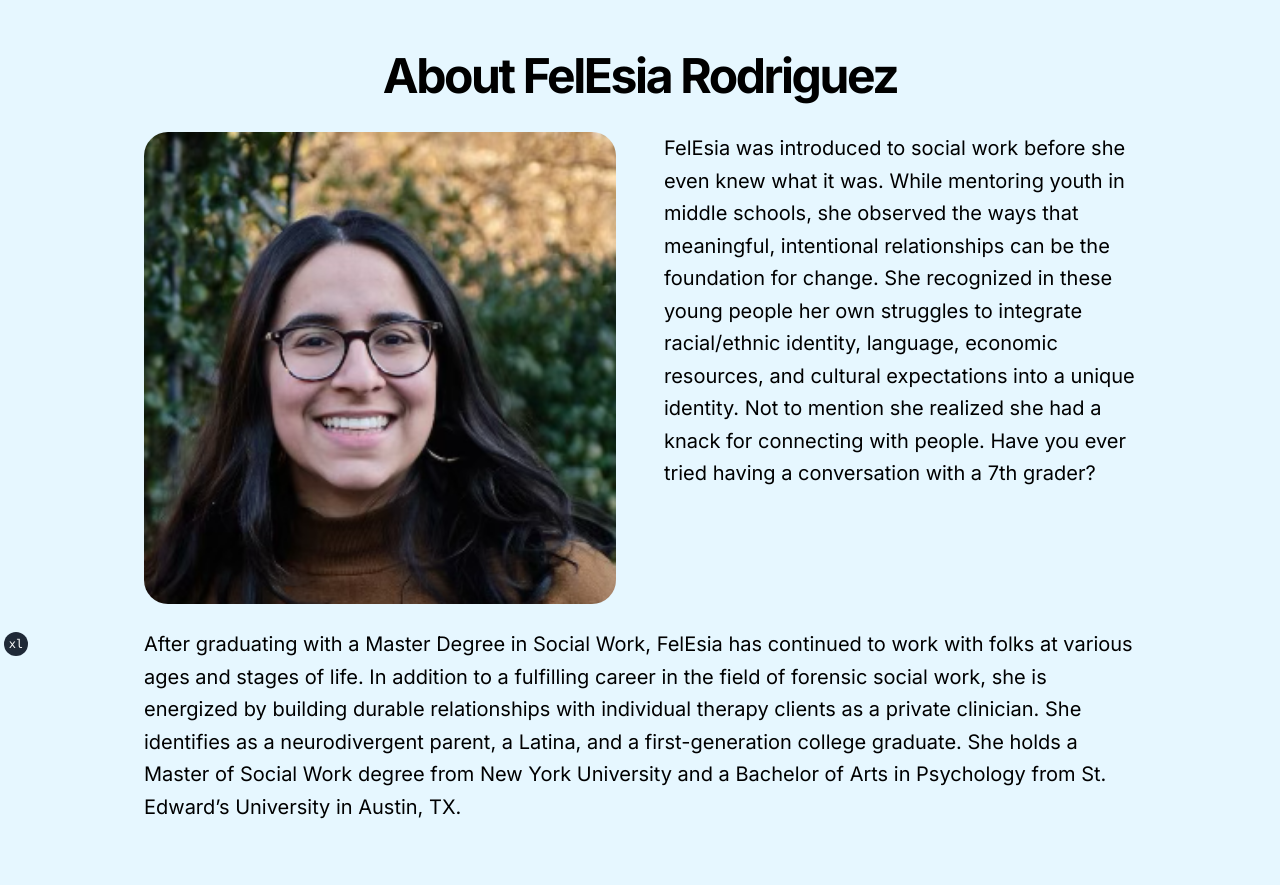
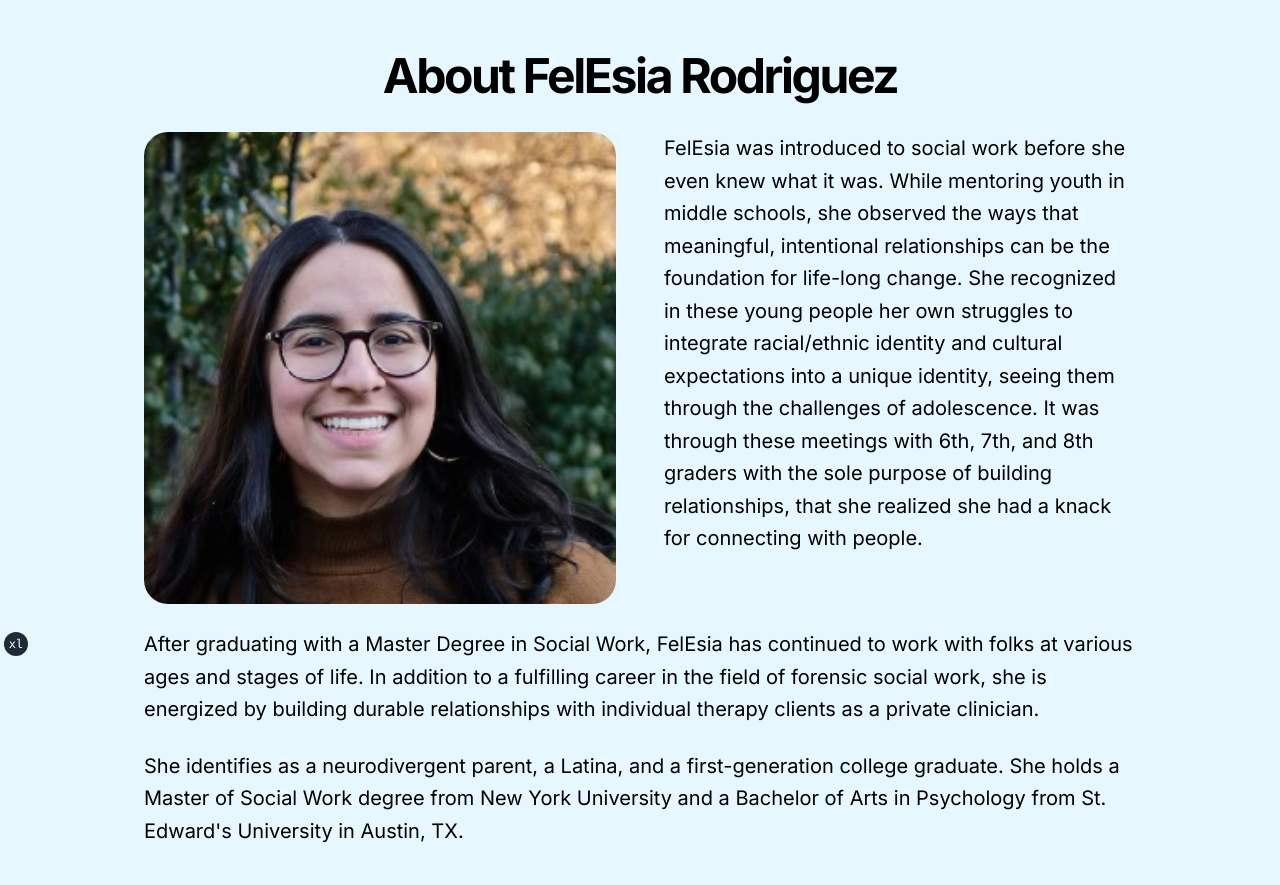
Before and after one commit to jbwashington/felesiarodriguez, a Next.js app: page /about in a window 1280 px wide. Shown: the part 140-1025 px from the top of the page. Built offline with nearby package versions, Linux system fonts and the light colour scheme.

Commit message:
updated site with felesia changes

```diff
--- a/app/about/page.tsx
+++ b/app/about/page.tsx
@@ -21,27 +21,30 @@ export default function AboutPage() {
                         knew what it was. While mentoring youth in middle
                         schools, she observed the ways that meaningful,
                         intentional relationships can be the foundation for
-                        change. She recognized in these young people her own
-                        struggles to integrate racial/ethnic identity, language,
-                        economic resources, and cultural expectations into a
-                        unique identity. Not to mention she realized she had a
-                        knack for connecting with people. Have you ever tried
-                        having a conversation with a 7th grader?
+                        life-long change. She recognized in these young people
+                        her own struggles to integrate racial/ethnic identity
+                        and cultural expectations into a unique identity, seeing
+                        them through the challenges of adolescence. It was
+                        through these meetings with 6th, 7th, and 8th graders
+                        with the sole purpose of building relationships, that
+                        she realized she had a knack for connecting with people.
                     </p>
                 </div>
-                    <p className=" md:text-xl/relaxed lg:text-base/relaxed xl:text-xl/relaxed">
-                        After graduating with a Master Degree in Social Work,
-                        FelEsia has continued to work with folks at various ages
-                        and stages of life. In addition to a fulfilling career
-                        in the field of forensic social work, she is energized
-                        by building durable relationships with individual
-                        therapy clients as a private clinician.
-                        She identifies as a neurodivergent parent, a Latina, and
-                        a first-generation college graduate. She holds a Master
-                        of Social Work degree from New York University and a
-                        Bachelor of Arts in Psychology from St. Edward’s
-                        University in Austin, TX.
-                    </p>
+                <p className=" md:text-xl/relaxed lg:text-base/relaxed xl:text-xl/relaxed">
+                    After graduating with a Master Degree in Social Work,
+                    FelEsia has continued to work with folks at various ages and
+                    stages of life. In addition to a fulfilling career in the
+                    field of forensic social work, she is energized by building
+                    durable relationships with individual therapy clients as a
+                    private clinician.
+                </p>
+                <p className=" md:text-xl/relaxed lg:text-base/relaxed xl:text-xl/relaxed">
+                    She identifies as a neurodivergent parent, a Latina, and a
+                    first-generation college graduate. She holds a Master of
+                    Social Work degree from New York University and a Bachelor
+                    of Arts in Psychology from St. Edward&apos;s University in
+                    Austin, TX.
+                </p>
             </div>
         </div>
     );
--- a/app/my-approach/page.tsx
+++ b/app/my-approach/page.tsx
@@ -4,22 +4,22 @@ import Link from "next/link";
 export default function MyApproach() {
     return (
         <div className="space-y-4 container mx-auto p-12 md:px-0">
-            <h2 className="text-3xl font-bold tracking-tighter sm:text-4xl md:text-5xl capitalize text-center py-4">My Approach</h2>
+            <h2 className="text-3xl font-bold tracking-tighter sm:text-4xl md:text-5xl capitalize text-center py-4">
+                My Approach
+            </h2>
             <p className="text-lg">
                 I believe that the therapeutic relationship is a microcosm that
                 provides information about ways of being and patterns of
                 interaction that are ripe for exploration. My job as your
                 therapist is to help clear the haze of uncertainty and work with
-                you to develop a clearer map of your life.
+                you to develop a roadmap of the life you want to create.
             </p>
-
             <p className="text-lg">
                 I come to you with over a decade of professional experience in
                 mental health and community social work, and my work as a
                 therapist is also colored by my lived experience and my own
                 intersecting identities. I am not a blank slate.
             </p>
-
             <p className="text-lg">
                 My approach is informal and relational. You can expect a warm
                 and authentic therapeutic experience, which may include loving
@@ -30,14 +30,15 @@ export default function MyApproach() {
                 choosing therapy at this time in your life and decide on some
                 goals to work on together.
             </p>
-
-
             <p className="text-lg">
                 If you think this may be a good fit and are interested in
-                hearing more, please feel free to <Link href="/contact" className="underline">schedule a free 15 minute
-                phone consultation</Link> through my calendar. Thank you for making
-                time to share a deeply intimate, human experience with me and
-                taking the first step in taking care of you.
+                hearing more, please feel free to{" "}
+                <Link href="/contact" className="underline">
+                    schedule a free 15 minute phone consultation
+                </Link>{" "}
+                through my calendar. Thank you for making time to share a deeply
+                intimate, human experience with me and taking the first step in
+                taking care of you.
             </p>
         </div>
     );
--- a/components/layout/cta.tsx
+++ b/components/layout/cta.tsx
@@ -53,20 +53,16 @@ export const CTA = () => {
                 )}
                 <div className="px-4 md:px-6 max-w-screen-lg">
                     <div className="flex flex-col space-y-6">
-                        <p className="font-medium text-md font-mono uppercase text-muted-foreground border-border/40 bg-background/95 backdrop-blur supports-[backdrop-filter]:bg-background/60 w-fit px-2">
-                            Individuals and couples
-                        </p>
                         <h2
                             className={cn(
                                 "text-7xl md:text-8xl font-bold tracking-tighter",
                                 "border-border/40 bg-background/95 backdrop-blur supports-[backdrop-filter]:bg-background/60 w-fit px-2"
                             )}
                         >
-                            Let me help you create the life you deserve.
+                            I’m honored to accompany you on your journey
                         </h2>
-                        <p className="leading-relaxed text-muted-foreground text-md">
-                            Online therapy services for the NYC area and all
-                            over New York State.
+                        <p className="font-medium text-md font-mono uppercase text-muted-foreground border-border/40 bg-background/95 backdrop-blur supports-[backdrop-filter]:bg-background/60 w-fit px-2">
+                            Let&apos;s figure it out together
                         </p>
                         <Link
                             href="/booking"
```
Also changed, not shown: 2 other files (tests, documents, lock files or other folders).
